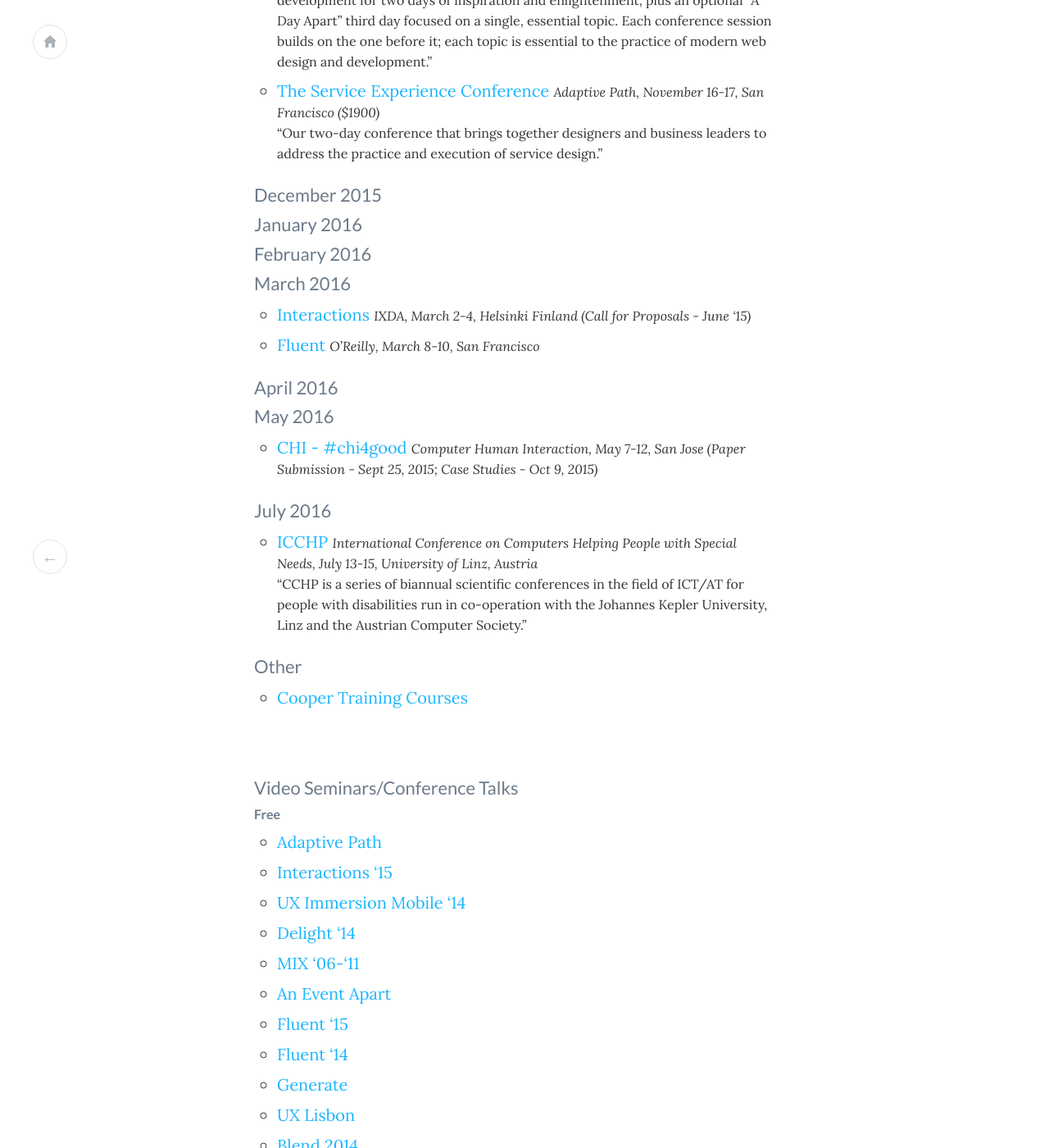
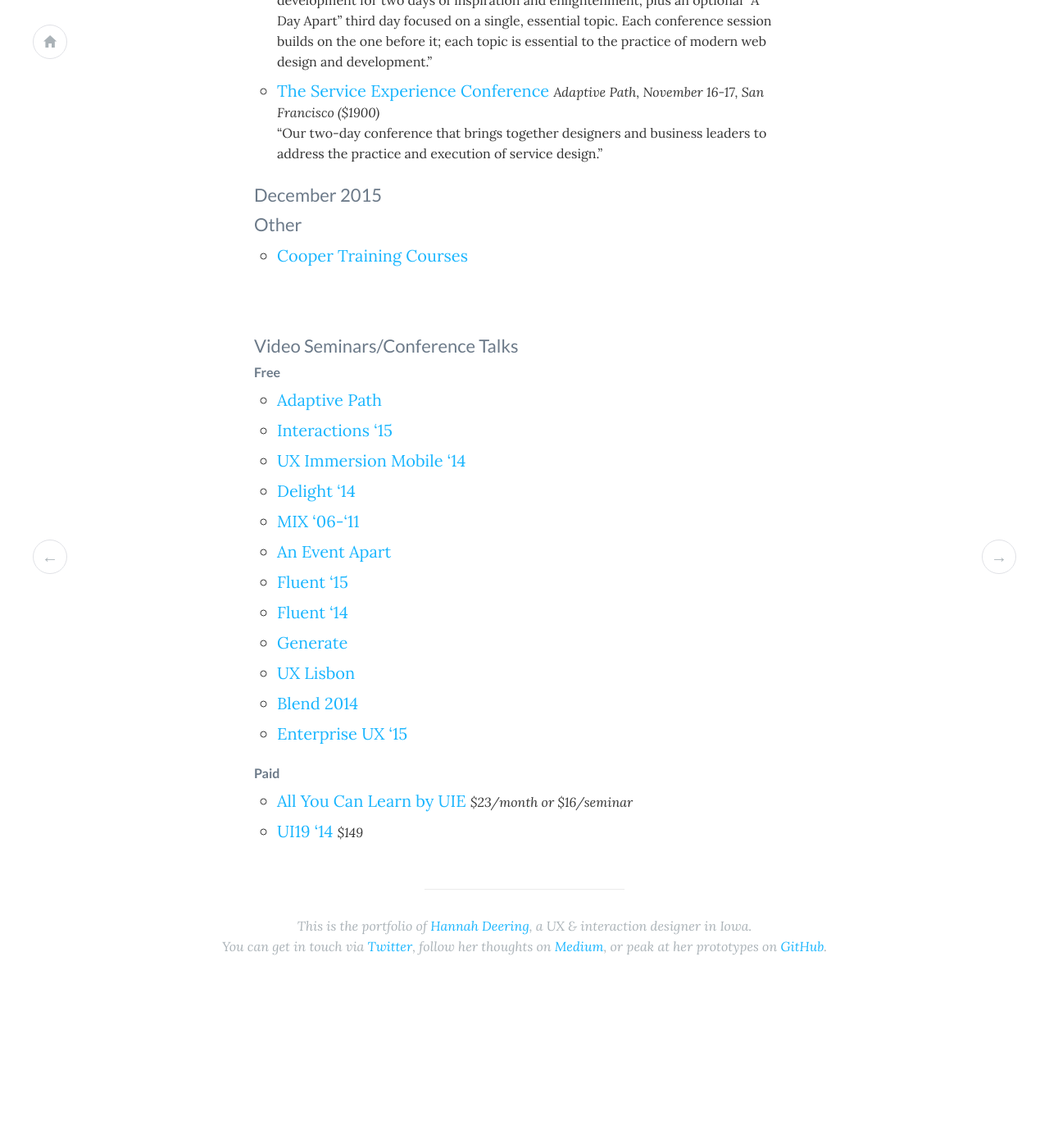
Before and after one commit to hannahd/hannahd.github.io, a Jekyll site: the page built from _posts/2015-04-10-conferences.markdown, in a window 1280 px wide and 1400 px high, scrolled down 5745 px. Shown: the whole window at 82% size. Built offline with Jekyll 4.4.1, drawn with Linux system fonts in a browser that asks for light colours; nearby versions of some CDN libraries; after the commit the page ends 6966 px from its top, so only the background shows below that; some of the changed text lies outside the part shown.

```diff
--- a/_posts/2015-04-10-conferences.markdown
+++ b/_posts/2015-04-10-conferences.markdown
@@ -94,22 +94,6 @@ Los Angeles</small>
 
 #### December 2015
 
-#### January 2016
-
-#### February 2016
-
-#### March 2016
-- [Interactions](http://interaction15.ixda.org/) <small>_IXDA, March 2-4, Helsinki Finland (Call for Proposals - June '15)_</small>
-- [Fluent](http://www.oreilly.com/conferences/) <small>_O'Reilly, March 8-10, San Francisco_</small>
-
-#### April 2016
-
-#### May 2016
-- [CHI - #chi4good](http://chi2016.acm.org/) <small>_Computer Human Interaction, May 7-12, San Jose (Paper Submission - Sept 25, 2015; Case Studies - Oct 9, 2015)_</small><br>
-
-#### July 2016
-- [ICCHP](http://www.icchp.org/) <small>_International Conference on Computers Helping People with Special Needs, July 13-15, University of Linz, Austria_</small><br><small>"CCHP is a series of biannual scientific conferences in the field of ICT/AT for people with disabilities run in co-operation with the Johannes Kepler University, Linz and the Austrian Computer Society."</small>
-
 #### Other
 - [Cooper Training Courses](http://www.cooper.com/training/)
 
@@ -129,6 +113,7 @@ Los Angeles</small>
 - [Generate](http://www.generateconf.com/videos)
 - [UX Lisbon](https://www.ux-lx.com/videos.html)
 - [Blend 2014](http://2014.blendconf.com/wrapup/)
+- [Enterprise UX '15](https://vimeo.com/album/3484349)
 
 ##### Paid
 - [All You Can Learn by UIE](http://aycl.uie.com/) <small>_$23/month or $16/seminar_</small>
```
Also changed, not shown: other parts of _posts/2015-04-10-conferences.markdown (+2 -2 lines), _posts/2015-08-21-tumblr.markdown (added, +12 -0 lines).
